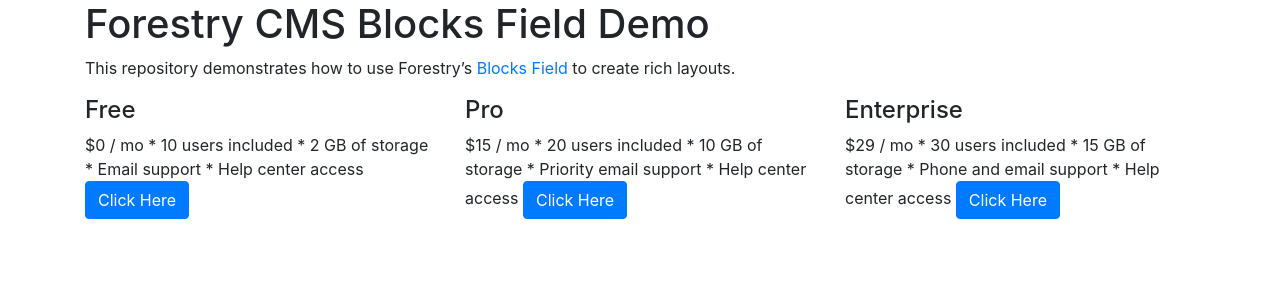
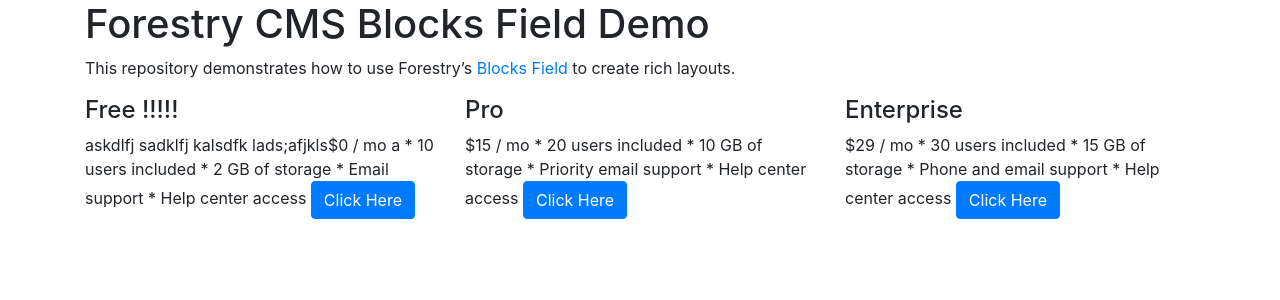
Before and after one commit to stevepolitodesign/forestry-cms-blocks-field-demo, a Jekyll site: the page built from index.md, in a window 1280 px wide. Shown: the top 300 px of the page. Built offline with Jekyll 4.4.1, drawn with Linux system fonts in a browser that asks for light colours.

Commit message:
Update from Forestry.io Steve Polito Design updated index.md

```diff
--- a/index.md
+++ b/index.md
@@ -5,9 +5,9 @@ description: This repository demonstrates how to use Forestry's Blocks Field to
 page_sections:
 - template: highlights
   highlights:
-  - headline: Free
+  - headline: Free !!!!!
     description: |-
-      $0 / mo
+      askdlfj sadklfj kalsdfk lads;afjkls$0 / mo a
 
       * 10 users included
       * 2 GB of storage
```
